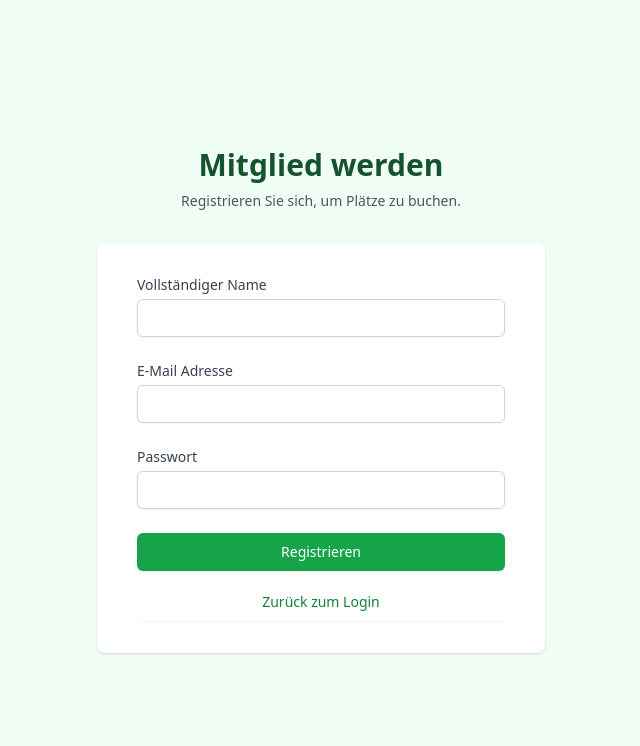
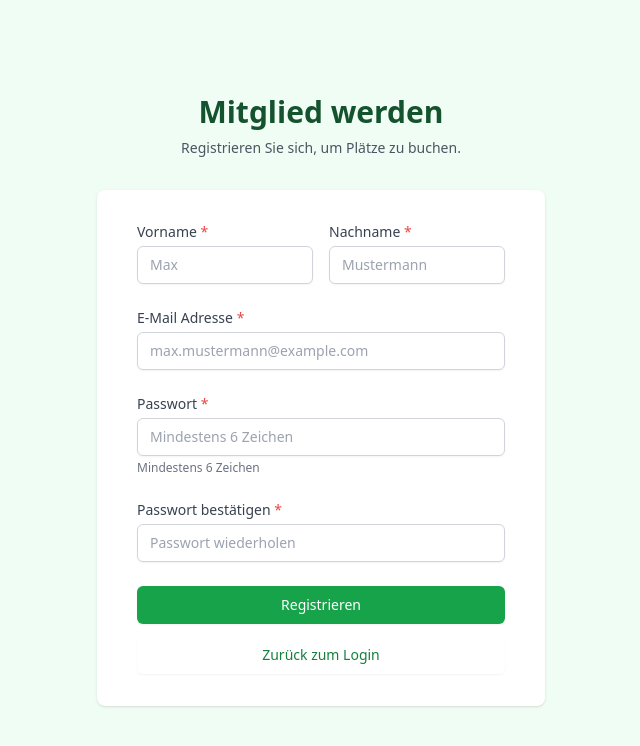
Before and after one commit to 1987Ndru/STV-Ringelheim-Platzbuchung, a React (Vite) app: page / in a window 1280 px wide. Both pictures are taken after a click on the button "Jetzt registrieren". Shown: the top 746 px of the page, without its empty margins (319-959 px from the left). Built offline with nearby package versions, Linux system fonts and the light colour scheme.

Commit message:
Fix #4: Improve user registration - separate first/last name, password confirmation, validation

```diff
--- a/App.tsx
+++ b/App.tsx
@@ -21,9 +21,11 @@ const App: React.FC = () => {
   const [loginError, setLoginError] = useState('');
 
   // Register Form State
-  const [regName, setRegName] = useState('');
+  const [regFirstName, setRegFirstName] = useState('');
+  const [regLastName, setRegLastName] = useState('');
   const [regEmail, setRegEmail] = useState('');
   const [regPass, setRegPass] = useState('');
+  const [regPassConfirm, setRegPassConfirm] = useState('');
   const [regError, setRegError] = useState('');
   const [regSuccess, setRegSuccess] = useState('');
 
@@ -129,6 +131,44 @@ const App: React.FC = () => {
     setRegError('');
     setRegSuccess('');
 
+    // Validierung: Alle Felder müssen ausgefüllt sein
+    if (!regFirstName.trim()) {
+      setRegError('Bitte geben Sie Ihren Vornamen ein.');
+      return;
+    }
+
+    if (!regLastName.trim()) {
+      setRegError('Bitte geben Sie Ihren Nachnamen ein.');
+      return;
+    }
+
+    if (!regEmail.trim()) {
+      setRegError('Bitte geben Sie Ihre E-Mail-Adresse ein.');
+      return;
+    }
+
+    if (!regPass) {
+      setRegError('Bitte geben Sie ein Passwort ein.');
+      return;
+    }
+
+    if (!regPassConfirm) {
+      setRegError('Bitte bestätigen Sie Ihr Passwort.');
+      return;
+    }
+
+    // Validierung: Passwörter müssen übereinstimmen
+    if (regPass !== regPassConfirm) {
+      setRegError('Die Passwörter stimmen nicht überein. Bitte versuchen Sie es erneut.');
+      return;
+    }
+
+    // Validierung: Passwort sollte mindestens 6 Zeichen lang sein
+    if (regPass.length < 6) {
+      setRegError('Das Passwort muss mindestens 6 Zeichen lang sein.');
+      return;
+    }
+
     if (StorageService.findUserByEmail(regEmail)) {
       setRegError('Diese E-Mail wird bereits verwendet.');
       return;
@@ -136,8 +176,8 @@ const App: React.FC = () => {
 
     const newUser: User = {
       id: crypto.randomUUID(),
-      email: regEmail,
-      fullName: regName,
+      email: regEmail.trim(),
+      fullName: `${regFirstName.trim()} ${regLastName.trim()}`,
       password: regPass,
       role: UserRole.MEMBER,
       status: AccountStatus.PENDING
@@ -145,9 +185,11 @@ const App: React.FC = () => {
 
     StorageService.saveUser(newUser);
     setRegSuccess('Registrierung erfolgreich! Bitte warten Sie auf die Freischaltung durch den Admin.');
-    setRegName('');
+    setRegFirstName('');
+    setRegLastName('');
     setRegEmail('');
     setRegPass('');
+    setRegPassConfirm('');
   };
 
   const handleLogout = () => {
@@ -252,41 +294,98 @@ const App: React.FC = () => {
       <div className="mt-8 sm:mx-auto sm:w-full sm:max-w-md">
         <div className="bg-white py-8 px-4 shadow sm:rounded-lg sm:px-10">
           <form className="space-y-6" onSubmit={handleRegister}>
+            <div className="grid grid-cols-1 sm:grid-cols-2 gap-4">
               <div>
-              <label className="block text-sm font-medium text-gray-700">Vollständiger Name</label>
+                <label className="block text-sm font-medium text-gray-700">
+                  Vorname <span className="text-red-500">*</span>
+                </label>
                 <input
                   type="text"
                   required
-                value={regName}
-                onChange={(e) => setRegName(e.target.value)}
+                  value={regFirstName}
+                  onChange={(e) => setRegFirstName(e.target.value)}
                   className="bg-white mt-1 block w-full px-3 py-2 border border-gray-300 rounded-md shadow-sm focus:ring-tennis-500 focus:border-tennis-500 sm:text-sm"
+                  placeholder="Max"
                 />
               </div>
 
               <div>
-              <label className="block text-sm font-medium text-gray-700">E-Mail Adresse</label>
+                <label className="block text-sm font-medium text-gray-700">
+                  Nachname <span className="text-red-500">*</span>
+                </label>
+                <input
+                  type="text"
+                  required
+                  value={regLastName}
+                  onChange={(e) => setRegLastName(e.target.value)}
+                  className="bg-white mt-1 block w-full px-3 py-2 border border-gray-300 rounded-md shadow-sm focus:ring-tennis-500 focus:border-tennis-500 sm:text-sm"
+                  placeholder="Mustermann"
+                />
+              </div>
+            </div>
+
+            <div>
+              <label className="block text-sm font-medium text-gray-700">
+                E-Mail Adresse <span className="text-red-500">*</span>
+              </label>
               <input
                 type="email"
                 required
                 value={regEmail}
                 onChange={(e) => setRegEmail(e.target.value)}
                 className="bg-white mt-1 block w-full px-3 py-2 border border-gray-300 rounded-md shadow-sm focus:ring-tennis-500 focus:border-tennis-500 sm:text-sm"
+                placeholder="max.mustermann@example.com"
               />
             </div>
 
             <div>
-              <label className="block text-sm font-medium text-gray-700">Passwort</label>
+              <label className="block text-sm font-medium text-gray-700">
+                Passwort <span className="text-red-500">*</span>
+              </label>
               <input
                 type="password"
                 required
                 value={regPass}
                 onChange={(e) => setRegPass(e.target.value)}
                 className="bg-white mt-1 block w-full px-3 py-2 border border-gray-300 rounded-md shadow-sm focus:ring-tennis-500 focus:border-tennis-500 sm:text-sm"
+                placeholder="Mindestens 6 Zeichen"
+                minLength={6}
               />
+              <p className="mt-1 text-xs text-gray-500">Mindestens 6 Zeichen</p>
             </div>
 
-            {regError && <div className="text-red-600 text-sm">{regError}</div>}
-            {regSuccess && <div className="text-green-600 text-sm bg-green-50 p-2 rounded">{regSuccess}</div>}
+            <div>
+              <label className="block text-sm font-medium text-gray-700">
+                Passwort bestätigen <span className="text-red-500">*</span>
+              </label>
+              <input
+                type="password"
+                required
+                value={regPassConfirm}
+                onChange={(e) => setRegPassConfirm(e.target.value)}
+                className={`bg-white mt-1 block w-full px-3 py-2 border rounded-md shadow-sm focus:ring-tennis-500 focus:border-tennis-500 sm:text-sm ${
+                  regPassConfirm && regPass !== regPassConfirm ? 'border-red-300' : 'border-gray-300'
+                }`}
+                placeholder="Passwort wiederholen"
+              />
+              {regPassConfirm && regPass !== regPassConfirm && (
+                <p className="mt-1 text-xs text-red-600">Die Passwörter stimmen nicht überein.</p>
+              )}
+              {regPassConfirm && regPass === regPassConfirm && regPass.length >= 6 && (
+                <p className="mt-1 text-xs text-green-600">✓ Passwörter stimmen überein.</p>
+              )}
+            </div>
+
+            {regError && (
+              <div className="text-red-600 text-sm bg-red-50 p-3 rounded border border-red-200">
+                {regError}
+              </div>
+            )}
+            {regSuccess && (
+              <div className="text-green-600 text-sm bg-green-50 p-3 rounded border border-green-200">
+                {regSuccess}
+              </div>
+            )}
 
             <div className="flex flex-col space-y-3">
               <Button type="submit" className="w-full">Registrieren</Button>
```
Lines whose indentation alone changed are shown as unchanged.
